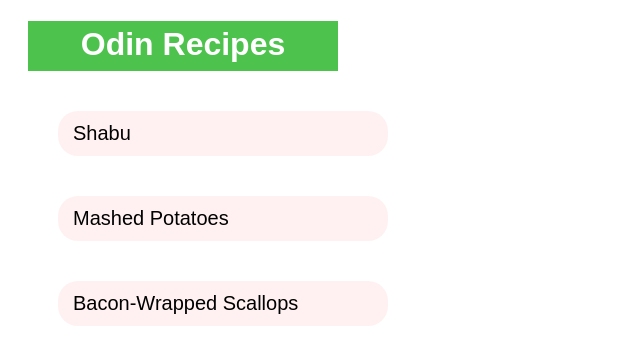
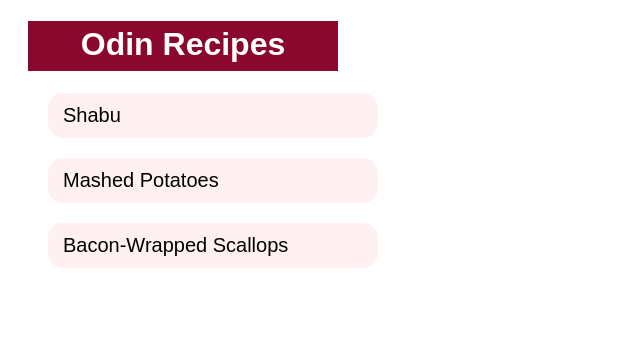
Before and after one commit to Pomtua/odin-recipes, a plain HTML site: page index.html in a window 1280 px wide. Shown: the whole page, without its empty margins (0-640 px from the left). Drawn offline with Linux system fonts and the light colour scheme.

Commit message:
Update style about index

```diff
--- a/styles/styles.css
+++ b/styles/styles.css
@@ -3,7 +3,7 @@
 }
 
 h1 {
-    background-color: #4DC34D;
+    background-color: #8a072e;
     color: white;
     width: 300px;
     height: 40px;
@@ -17,7 +17,7 @@ ul {
 }
 
 ul li {
-    margin-top: 40px;
+    margin-top: 20px;
     width: 300px;
 
 }
@@ -31,8 +31,7 @@ ul a {
     width: 300px;
     background-color: #fff1f1;
     padding: 15px;
-    margin: 10px;
-    border-radius: 20px;
+    border-radius: 15px;
 }
 
 ul a:hover {
```
